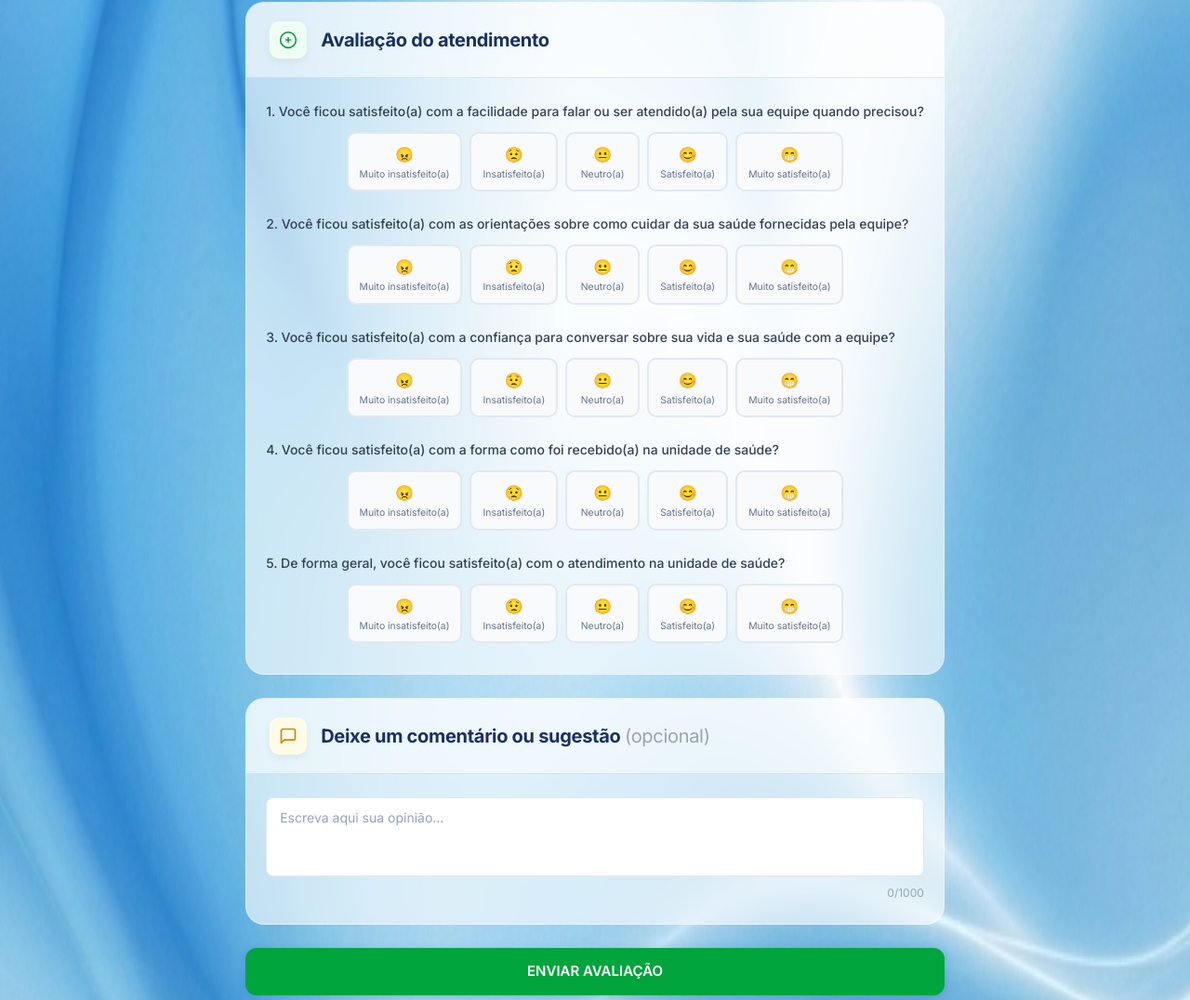
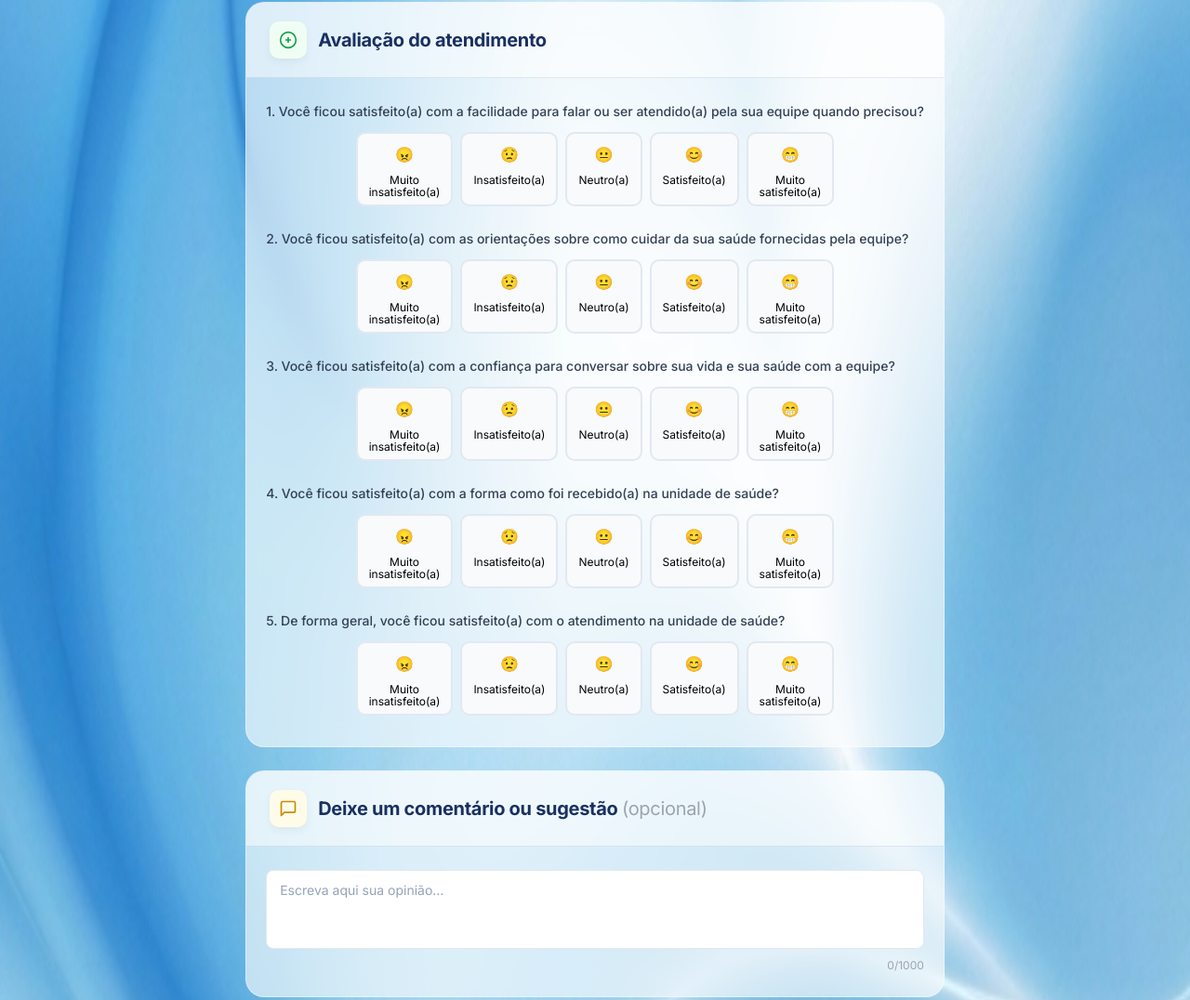
Before and after one commit to diegoferna/Avaliacao, a plain HTML site: page frontend/index.html in a window 1280 px wide. Shown: the part 502-1578 px from the top of the page at 93% size. Drawn offline with nearby package versions, Linux system fonts and the light colour scheme; no server answers.

```diff
--- a/frontend/index.html
+++ b/frontend/index.html
@@ -100,7 +100,7 @@
           <div class="escala-satisfacao flex flex-wrap gap-2">
             <label class="opcao-radio">
               <input type="radio" name="acesso" value="1" class="hidden">
-              <span class="opcao-btn">😠<span class="opcao-texto">Muito insatisfeito(a)</span></span>
+              <span class="opcao-btn">😠<span class="opcao-texto">Muito<br> insatisfeito(a)</span></span>
             </label>
             <label class="opcao-radio">
               <input type="radio" name="acesso" value="2" class="hidden">
@@ -116,7 +116,7 @@
             </label>
             <label class="opcao-radio">
               <input type="radio" name="acesso" value="5" class="hidden">
-              <span class="opcao-btn">😁<span class="opcao-texto">Muito satisfeito(a)</span></span>
+              <span class="opcao-btn">😁<span class="opcao-texto">Muito<br> satisfeito(a)</span></span>
             </label>
           </div>
           <p class="erro-campo text-red-500 text-xs mt-1 hidden">Selecione uma opção.</p>
@@ -130,7 +130,7 @@
           <div class="escala-satisfacao flex flex-wrap gap-2">
             <label class="opcao-radio">
               <input type="radio" name="integralidade" value="1" class="hidden">
-              <span class="opcao-btn">😠<span class="opcao-texto">Muito insatisfeito(a)</span></span>
+              <span class="opcao-btn">😠<span class="opcao-texto">Muito<br> insatisfeito(a)</span></span>
             </label>
             <label class="opcao-radio">
               <input type="radio" name="integralidade" value="2" class="hidden">
@@ -146,7 +146,7 @@
             </label>
             <label class="opcao-radio">
               <input type="radio" name="integralidade" value="5" class="hidden">
-              <span class="opcao-btn">😁<span class="opcao-texto">Muito satisfeito(a)</span></span>
+              <span class="opcao-btn">😁<span class="opcao-texto">Muito<br> satisfeito(a)</span></span>
             </label>
           </div>
           <p class="erro-campo text-red-500 text-xs mt-1 hidden">Selecione uma opção.</p>
@@ -160,7 +160,7 @@
           <div class="escala-satisfacao flex flex-wrap gap-2">
             <label class="opcao-radio">
               <input type="radio" name="longitudinalidade" value="1" class="hidden">
-              <span class="opcao-btn">😠<span class="opcao-texto">Muito insatisfeito(a)</span></span>
+              <span class="opcao-btn">😠<span class="opcao-texto">Muito<br>insatisfeito(a)</span></span>
             </label>
             <label class="opcao-radio">
               <input type="radio" name="longitudinalidade" value="2" class="hidden">
@@ -176,7 +176,7 @@
             </label>
             <label class="opcao-radio">
               <input type="radio" name="longitudinalidade" value="5" class="hidden">
-              <span class="opcao-btn">😁<span class="opcao-texto">Muito satisfeito(a)</span></span>
+              <span class="opcao-btn">😁<span class="opcao-texto">Muito<br> satisfeito(a)</span></span>
             </label>
           </div>
           <p class="erro-campo text-red-500 text-xs mt-1 hidden">Selecione uma opção.</p>
@@ -190,7 +190,7 @@
           <div class="escala-satisfacao flex flex-wrap gap-2">
             <label class="opcao-radio">
               <input type="radio" name="receptividade" value="1" class="hidden">
-              <span class="opcao-btn">😠<span class="opcao-texto">Muito insatisfeito(a)</span></span>
+              <span class="opcao-btn">😠<span class="opcao-texto">Muito<br> insatisfeito(a)</span></span>
             </label>
             <label class="opcao-radio">
               <input type="radio" name="receptividade" value="2" class="hidden">
@@ -206,7 +206,7 @@
             </label>
             <label class="opcao-radio">
               <input type="radio" name="receptividade" value="5" class="hidden">
-              <span class="opcao-btn">😁<span class="opcao-texto">Muito satisfeito(a)</span></span>
+              <span class="opcao-btn">😁<span class="opcao-texto">Muito<br> satisfeito(a)</span></span>
             </label>
           </div>
           <p class="erro-campo text-red-500 text-xs mt-1 hidden">Selecione uma opção.</p>
@@ -220,7 +220,7 @@
           <div class="escala-satisfacao flex flex-wrap gap-2">
             <label class="opcao-radio">
               <input type="radio" name="atendimento" value="1" class="hidden">
-              <span class="opcao-btn">😠<span class="opcao-texto">Muito insatisfeito(a)</span></span>
+              <span class="opcao-btn">😠<span class="opcao-texto">Muito<br> insatisfeito(a)</span></span>
             </label>
             <label class="opcao-radio">
               <input type="radio" name="atendimento" value="2" class="hidden">
@@ -236,7 +236,7 @@
             </label>
             <label class="opcao-radio">
               <input type="radio" name="atendimento" value="5" class="hidden">
-              <span class="opcao-btn">😁<span class="opcao-texto">Muito satisfeito(a)</span></span>
+              <span class="opcao-btn">😁<span class="opcao-texto">Muito<br> satisfeito(a)</span></span>
             </label>
           </div>
           <p class="erro-campo text-red-500 text-xs mt-1 hidden">Selecione uma opção.</p>
--- a/frontend/script.js
+++ b/frontend/script.js
@@ -18,9 +18,9 @@ const btnNovaAvaliacao = document.getElementById('btn-nova-avaliacao');
 const campos = ['acesso', 'integralidade', 'longitudinalidade', 'receptividade', 'atendimento'];
 
 /** Lista: fundo com cor identificável. Hover: mais saturado (mesma cor da equipe; CSS evita hover azul do SO). */
-const TINT_LISTA = 0.38;
-const TINT_HOVER = 0.58;
-const TINT_TRIGGER = 0.32;
+const TINT_LISTA = 0.21;
+const TINT_HOVER = 0.38;
+const TINT_TRIGGER = 0.18;
 
 const COR_TEXTO_EQUIPES = '#374151';
 
--- a/frontend/styles.css
+++ b/frontend/styles.css
@@ -432,7 +432,7 @@ body {
 .card-header {
   display: flex;
   align-items: center;
-  gap: 15px;
+  gap: 12px;
   padding: 20px 25px;
   width: 100%;
   background: rgba(255, 255, 255, 0.5);
@@ -541,6 +541,7 @@ body {
   min-width: 80px;
   text-align: center;
   background: var(--cinza-50);
+  height: 80px;
 }
 
 .opcao-btn:hover {
@@ -551,10 +552,12 @@ body {
 }
 
 .opcao-btn span.opcao-texto {
-  font-size: 0.65rem;
-  color: var(--cinza-500);
-  line-height: 1.2;
+  font-size: 0.75rem;
+  line-height: 1.1;
+  margin-top: 5px;
+  display: block;
 }
+
 
 /* Estado selecionado */
 input[type="radio"]:checked + .opcao-btn {
@@ -576,8 +579,12 @@ input[type="radio"]:checked + .opcao-btn .opcao-texto {
 /* Escala responsiva */
 .escala-satisfacao {
   display: flex;
-  justify-content: center;
+  justify-content: center; /* Centraliza o grupo de botões */
+  gap: 8px;               /* Mantém um espaço fixo e igual entre todos */
+  width: 100%;
+  flex-wrap: nowrap;      /* Mantém os 5 na mesma linha */
 }
+
 
 /* --- Submit Button --- */
 .btn-submit {
@@ -771,7 +778,6 @@ input[type="radio"]:checked + .opcao-btn .opcao-texto {
   }
 
   .card {
-    padding: 18px;
     border-radius: 10px;
   }
 
```
